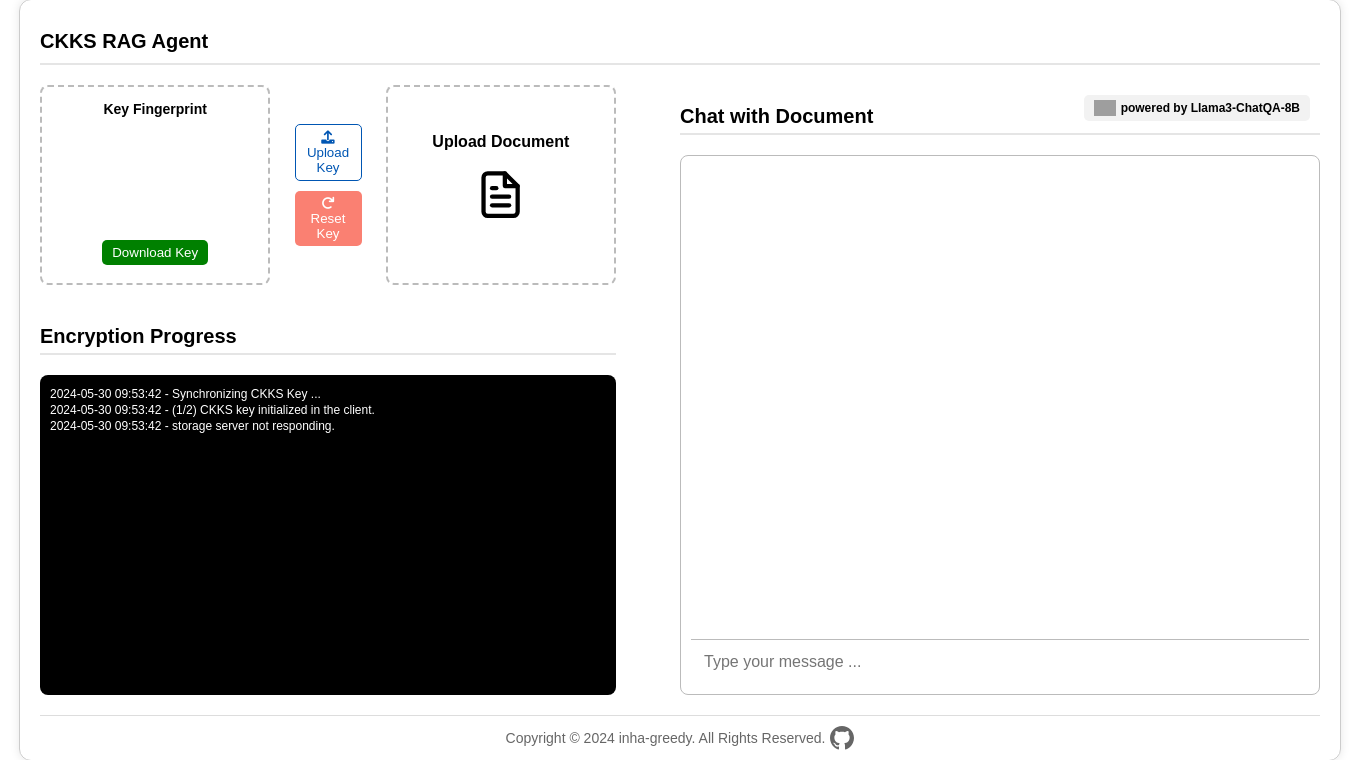
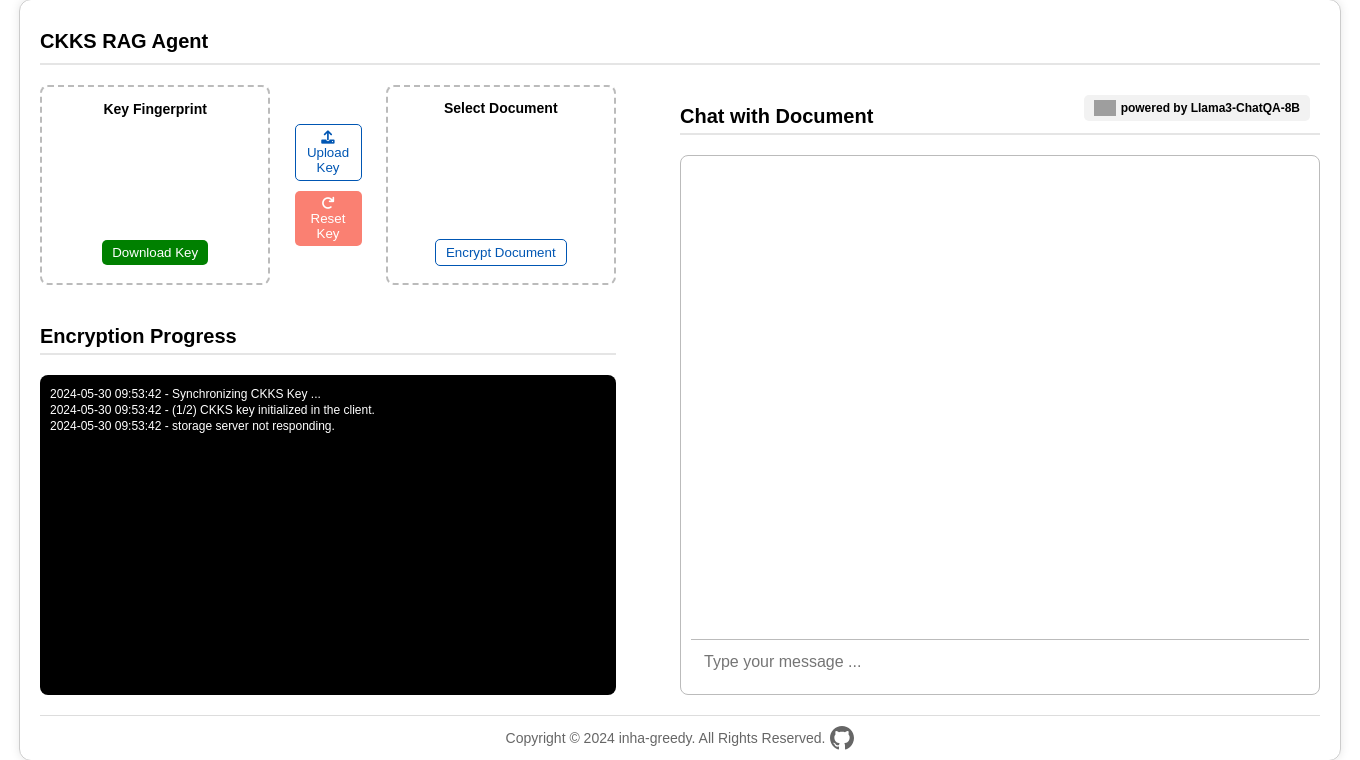
Before and after one commit to inha-greedy/fhe-rag-client, a FastAPI app: page / in a window 1360 px wide. Shown: the part 17-777 px from the top of the page. Run offline with FastAPI, Linux system fonts and the light colour scheme; grey boxes are pictures that could not be loaded.

Commit message:
feat(template): add fractal image in document

```diff
--- a/client/templates/index.html
+++ b/client/templates/index.html
@@ -96,10 +96,6 @@
         align-items: center;
         justify-content: center;
         transition: border-color 0.3s ease;
-        cursor: pointer;
-      }
-      .upload-box:hover {
-        border-color: #888;
       }
       .upload-box .icon {
         width: 64px;
@@ -120,12 +116,10 @@
         width: 100%;
         height: 100%;
         opacity: 0;
-        cursor: pointer;
       }
       .fractal {
         width: 100%;
       }
-
       .button-container {
         display: flex;
         flex-direction: column;
@@ -134,7 +128,8 @@
         width: 8%;
       }
 
-      #ckksKeyInput {
+      #ckksKeyInput,
+      #documentInput {
         width: 0px;
         height: 0px;
         visibility: hidden;
@@ -149,15 +144,20 @@
         align-items: center;
         transition: background-color 0.3s ease;
       }
+      .button#downloadKeyButton {
+        background-color: green;
+      }
       .button#resetKeyButton {
         width: 67px;
         background-color: salmon;
       }
-      .button#downloadKeyButton {
-        background-color: green;
-      }
       .button#uploadKeyButton {
         width: 67px;
+        background-color: white;
+        border: 1px solid #0056b3;
+        color: #0056b3;
+      }
+      .button#uploadDocumentButton {
         background-color: white;
         border: 1px solid #0056b3;
         color: #0056b3;
@@ -170,7 +170,8 @@
         display: flex;
         flex-direction: column;
       }
-      #keyIcon {
+      #keyIcon,
+      #documentIcon {
         width: 110px;
         height: 110px;
         display: flex;
@@ -402,28 +403,12 @@
               </button>
             </div>
             <div class="upload-box">
-              <h4>Upload Document</h4>
-              <div class="icon">
-                <svg
-                  xmlns="http://www.w3.org/2000/svg"
-                  viewBox="0 0 24 24"
-                  fill="none"
-                  stroke="currentColor"
-                  stroke-width="2"
-                  stroke-linecap="round"
-                  stroke-linejoin="round"
-                >
-                  <path
-                    d="M14 2H6a2 2 0 0 0-2 2v16a2 2 0 0 0 2 2h12a2 2 0 0 0 2-2V8z"
-                  ></path>
-                  <polyline points="14 2 14 8 20 8"></polyline>
-                  <line x1="16" y1="13" x2="8" y2="13"></line>
-                  <line x1="16" y1="17" x2="8" y2="17"></line>
-                  <polyline points="10 9 9 9 8 9"></polyline>
-                </svg>
-              </div>
               <input type="file" id="documentInput" accept=".pdf,.docx,.txt" />
-              <div id="documentInfo"></div>
+              <h5 id="documentName">Select Document</h5>
+              <div id="documentIcon"><img /></div>
+              <button class="button" id="uploadDocumentButton">
+                Encrypt Document
+              </button>
             </div>
           </div>
           <div class="encryption-progress-container">
@@ -630,8 +615,8 @@
           imgElement.alt = "Key Fractal Image";
 
           const keyIcon = document.getElementById("keyIcon");
-          const svgIcon = keyIcon.querySelector("img"); // img 아이콘 요소 가져오기
-          keyIcon.replaceChild(imgElement, svgIcon);
+          const imgIcon = keyIcon.querySelector("img"); // img 아이콘 요소 가져오기
+          keyIcon.replaceChild(imgElement, imgIcon);
           //
           formData = new FormData();
           formData.append("step", 2);
@@ -708,7 +693,6 @@
         .addEventListener("click", function () {
           document.getElementById("ckksKeyInput").click();
         });
-
       document
         .getElementById("ckksKeyInput")
         .addEventListener("change", function (event) {
@@ -749,11 +733,18 @@
         });
 
       // Document Input
+
+      document
+        .getElementById("uploadDocumentButton")
+        .addEventListener("click", function () {
+          document.getElementById("documentInput").click();
+        });
+
       document
         .getElementById("documentInput")
         .addEventListener("change", function (event) {
           const file = event.target.files[0];
-          const fileInfoElement = document.getElementById("documentInfo");
+          const fileInfoElement = document.getElementById("documentName");
 
           if (file) {
             fileInfoElement.textContent = ""; // 이전 정보 초기화
@@ -819,6 +810,21 @@
               .then((data) => {
                 const encryptionLog = `(4/5) Documents encrypted by CKKS. (avg_encrypt_time: ${data.avg_encrypt_time} s)`;
                 addLog(encryptionLog);
+
+                // enroll image
+
+                const keyImgIcon = document
+                  .getElementById("keyIcon")
+                  .querySelector("img");
+                const imgElement = document.createElement("img");
+                imgElement.className = "fractal";
+                imgElement.src = keyImgIcon.src;
+                imgElement.alt = "Key Fractal Image";
+
+                const documentIcon = document.getElementById("documentIcon");
+                const ImgIcon = documentIcon.querySelector("img");
+
+                documentIcon.replaceChild(imgElement, ImgIcon);
 
                 //
                 formData = new FormData();
```
